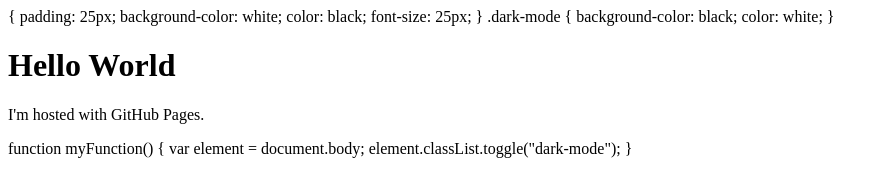
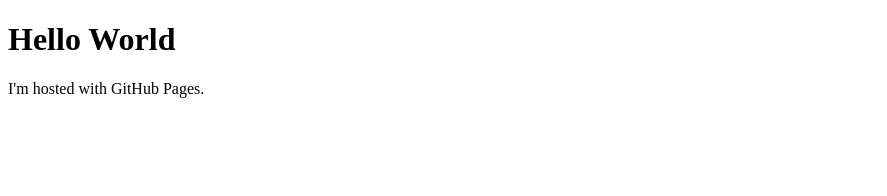
Before and after one commit to 1Mounty/1Mounty.github.io, a plain HTML site: page index.html in a window 1280 px wide. Shown: the whole page, without its empty margins (0-887 px from the left). Drawn offline with Linux system fonts and the light colour scheme.

Commit message:
Update index.html

```diff
--- a/index.html
+++ b/index.html
@@ -1,25 +1,9 @@
 <!DOCTYPE html>
 <html>
 <body>
-    {
-        padding: 25px;
-        background-color: white;
-        color: black;
-        font-size: 25px;
-      }
-
-      .dark-mode {
-        background-color: black;
-        color: white;
-      }
 
 <h1>Hello World</h1>
 <p>I'm hosted with GitHub Pages.</p>
 
-function myFunction() {
-    var element = document.body;
-    element.classList.toggle("dark-mode");
-  }
-
 </body>
 </html>
```
